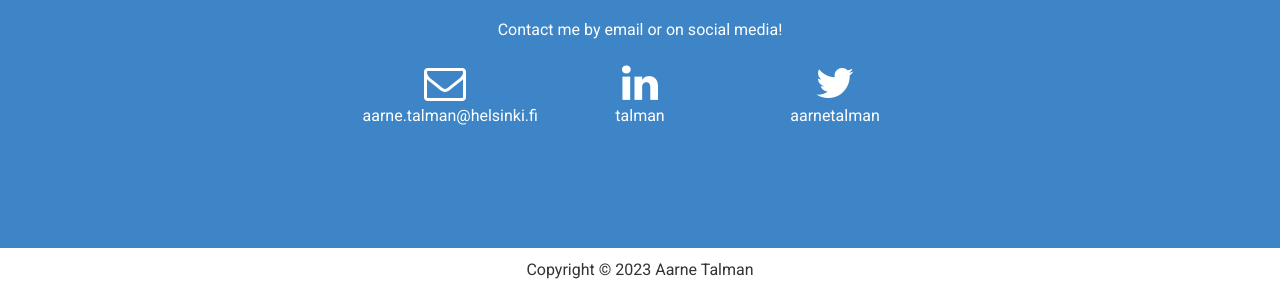
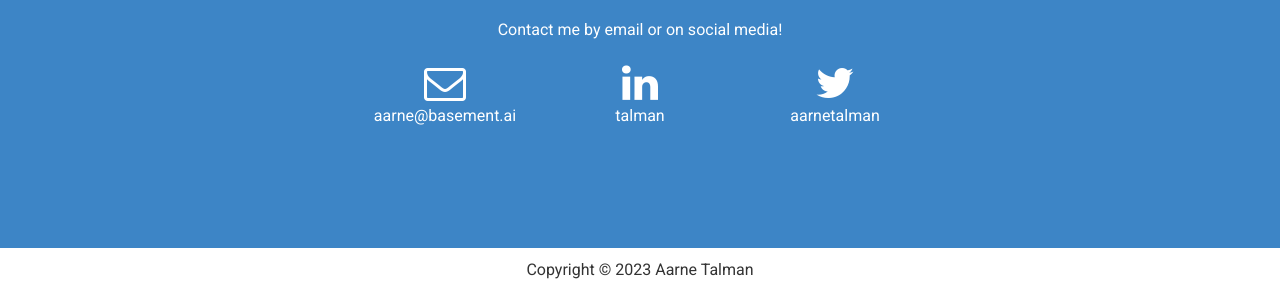
Before and after one commit to Basement-AI/basement-ai.github.io, a Jekyll site: the page built from index.html, in a window 1280 px wide and 900 px high, scrolled down 5204 px. Shown: the part 588-886 px from the top of the window. Built offline with Jekyll 4.4.1, drawn with Linux system fonts in a browser that asks for light colours.

Commit message:
personal

```diff
--- a/CNAME
+++ b/CNAME
@@ -1 +1 @@
-talman.fi
+basement.ai
--- a/_config.yml
+++ b/_config.yml
@@ -1,6 +1,6 @@
 # Site settings
 title: Aarne Talman
-email: aarne.talman@helsinki.fi
+email: aarne@basement.ai
 description: > # this means to ignore newlines until "baseurl:"
 baseurl: "" # the subpath of your site, e.g. /blog/
 url: "" # the base hostname & protocol for your site
```
